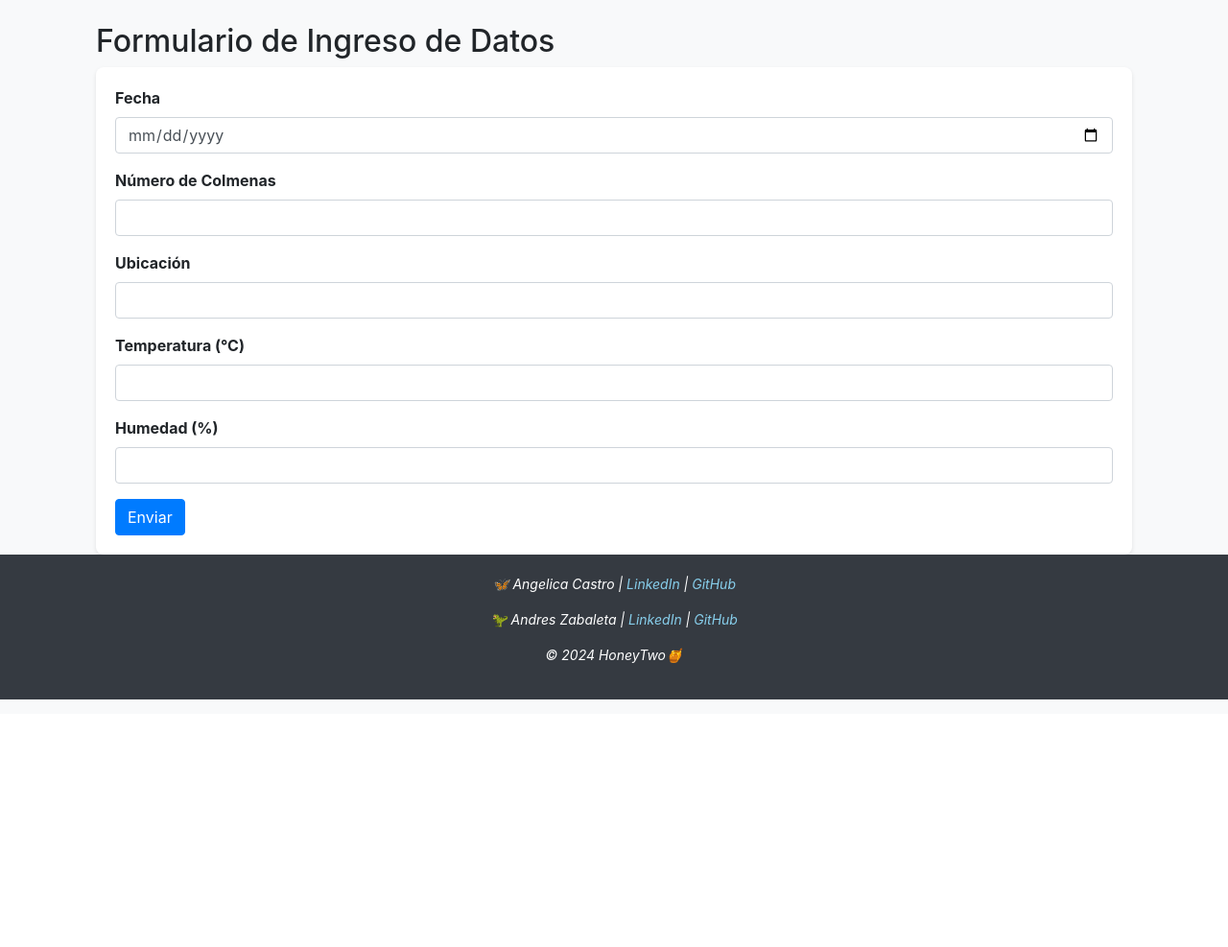
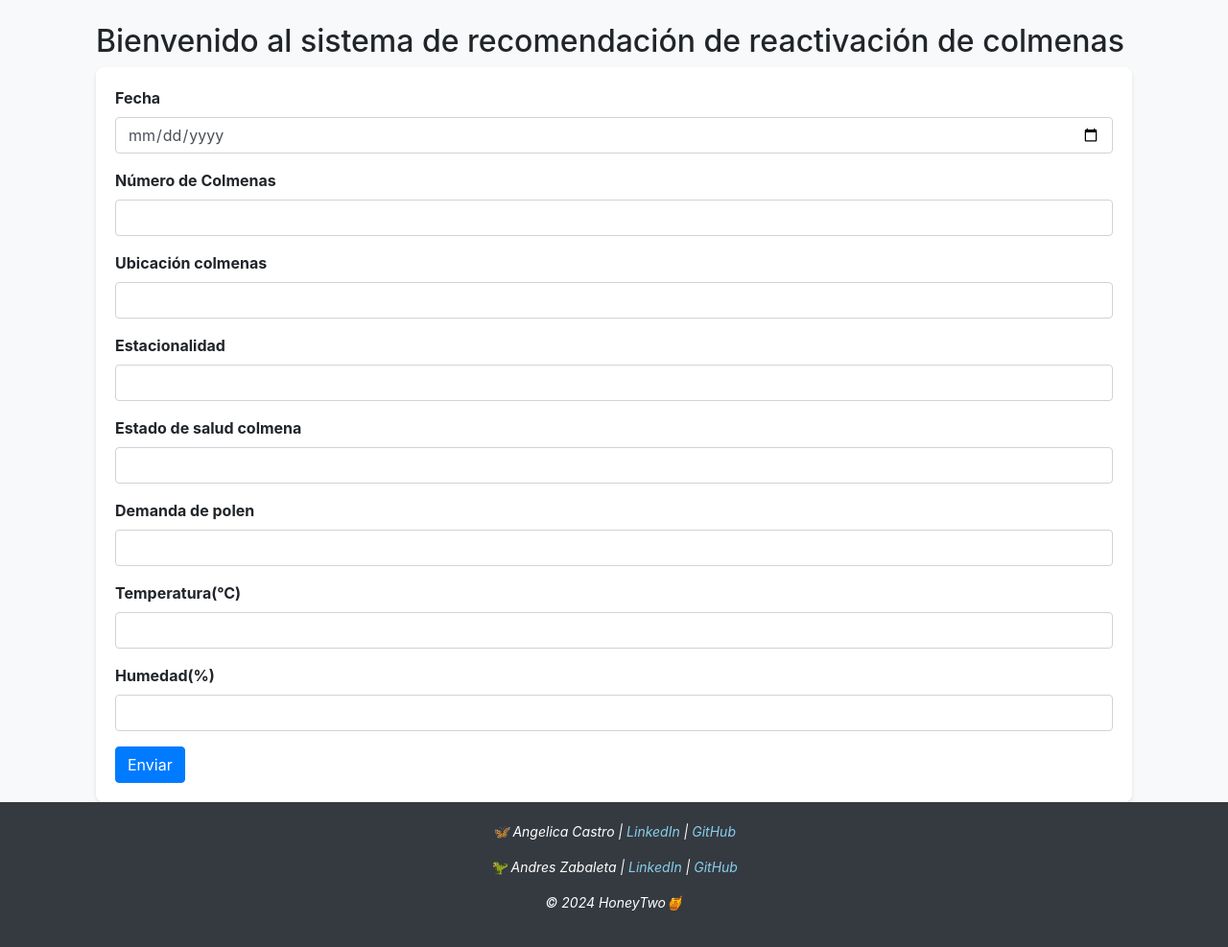
Before and after one commit to AndresZabaleta/HoneyTwo, a Flask app: page /formulario in a window 1280 px wide. Shown: the part 56-1043 px from the top of the page at 96% size. Before the commit the page ends 785 px from the top, so only its background shows below. Run offline with Flask 3, Linux system fonts and the light colour scheme; some libraries are stand-ins or nearby versions.

Commit message:
formulario1

```diff
--- a/templates/formulario.html
+++ b/templates/formulario.html
@@ -2,7 +2,7 @@
 
 {% block content %}
 <div class="container mt-4">
-    <h2>Formulario de Ingreso de Datos</h2>
+    <h2>Bienvenido al sistema de recomendación de reactivación de colmenas</h2>
     <form action="/submit_form" method="post">
         <div class="form-group">
             <label for="fecha">Fecha</label>
@@ -13,15 +13,27 @@
             <input type="number" class="form-control" id="numcol" name="numcol" required>
         </div>
         <div class="form-group">
-            <label for="ubicacion">Ubicación</label>
+            <label for="ubicacion">Ubicación colmenas</label>
             <input type="text" class="form-control" id="ubicacion" name="ubicacion" required>
         </div>
         <div class="form-group">
-            <label for="temperatura">Temperatura (°C)</label>
+            <label for="estacion">Estacionalidad</label>
+            <input type="text" class="form-control" id="estacion" name="estacion" step="0.1" required>
+        </div>
+        <div class="form-group">
+            <label for="estsalud">Estado de salud colmena</label>
+            <input type="text" class="form-control" id="estsalud" name="estsalud" step="0.1" required>
+        </div>
+        <div class="form-group">
+            <label for="polen">Demanda de polen</label>
+            <input type="text" class="form-control" id="polen" name="polen" step="0.1" required>
+        </div>
+        <div class="form-group">
+            <label for="temperatura">Temperatura(°C)</label>
             <input type="number" class="form-control" id="temperatura" name="temperatura" step="0.1" required>
         </div>
         <div class="form-group">
-            <label for="humedad">Humedad (%)</label>
+            <label for="humedad">Humedad(%)</label>
             <input type="number" class="form-control" id="humedad" name="humedad" step="0.1" required>
         </div>
         <button type="submit" class="btn btn-primary">Enviar</button>
```
